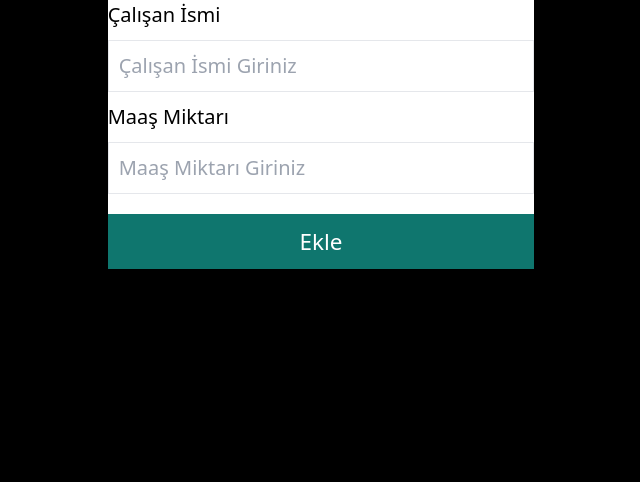
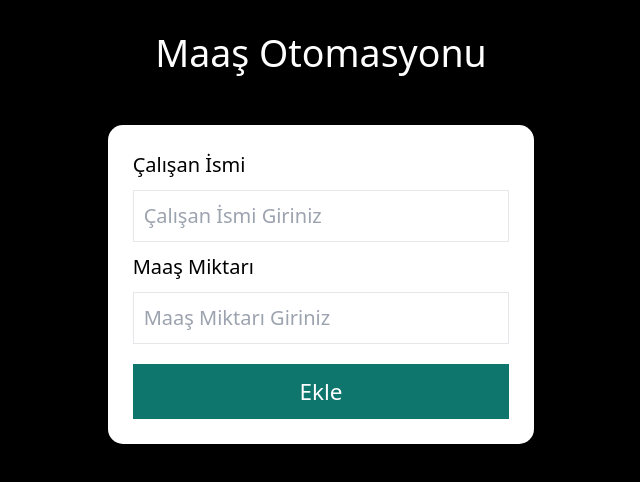
Before and after one commit to rmkofficial/workers-app, a React (Create React App) app: page / in a window 1280 px wide. Shown: the top 482 px of the page, without its empty margins (319-959 px from the left). Built offline with nearby package versions, Linux system fonts and the light colour scheme.

Commit message:
Added Reusable Components

```diff
--- a/src/App.jsx
+++ b/src/App.jsx
@@ -3,6 +3,7 @@
 function App() {
   return (
     <div className="App">
+      <h1 className="text-white text-center mt-6 text-3xl">Maaş Otomasyonu</h1>
       <AddWorker />
     </div>
   );
--- /dev/null
+++ b/src/components/UI/Card.jsx
@@ -0,0 +1,11 @@
+const Card = (props) => {
+    const cardClasses = `bg-white p-5 rounded-xl ${props.className}`;
+
+    return (
+      <div className={cardClasses}>
+        {props.children}
+      </div>
+    );
+  };
+
+  export default Card;
--- a/src/components/Workers/AddWorker.jsx
+++ b/src/components/Workers/AddWorker.jsx
@@ -1,6 +1,9 @@
+import Card from "../UI/Card";
+
 const AddWorker = () => {
   return (
-    <form className="flex flex-col gap-y-2 bg-white">
+    <Card className="mt-10">
+      <form className="flex flex-col gap-y-2">
         <label htmlFor="name" className="font-medium">
           Çalışan İsmi
         </label>
@@ -14,13 +17,16 @@
           Maaş Miktarı
         </label>
         <input
-        type="text"
+          type="number"
           className="max-w-[40rem] w-full mx-auto border p-2"
           placeholder="Maaş Miktarı Giriniz"
           id="wage"
         ></input>
-      <button className="p-2 text-lg bg-teal-700 text-white mt-2">Ekle</button>
+        <button className="p-2 text-lg bg-teal-700 text-white mt-2">
+          Ekle
+        </button>
       </form>
+    </Card>
   );
 };
 
```
Lines whose indentation alone changed are shown as unchanged.
